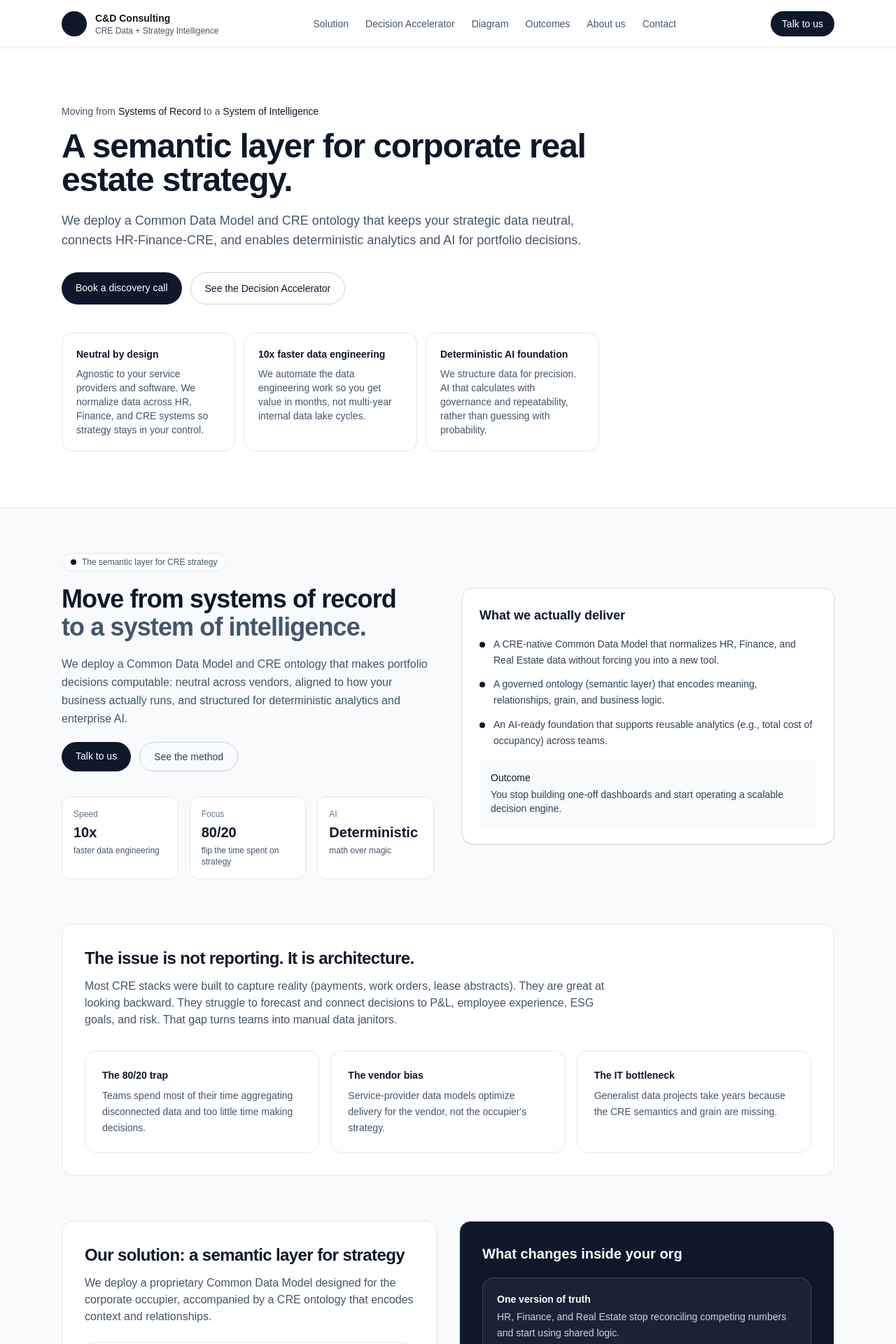
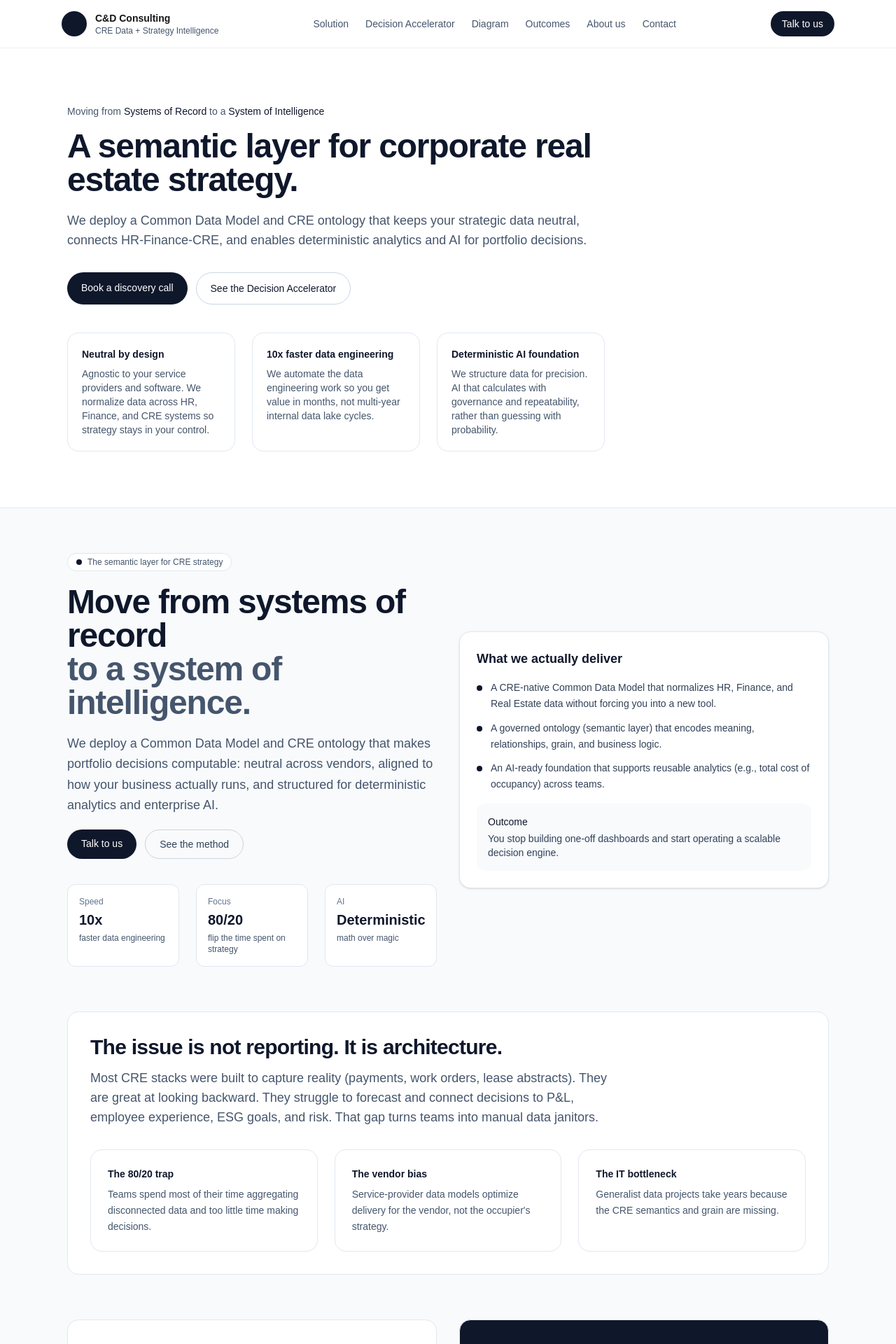
Before and after one commit to gliderhover/cd-consulting-site, a Next.js app: page / in a window 1280 px wide. Shown: the top 1920 px of the page at 70% size. Built offline with nearby package versions, Linux system fonts and the light colour scheme.

Commit message:
reactive screen updated

```diff
--- a/app/page.tsx
+++ b/app/page.tsx
@@ -1,3 +1,4 @@
+import Container from "@/components/Container";
 import DiagramSection from "@/components/DiagramSection";
 import homeContent from "@/content/home.json";
 import solutionContent from "@/content/solution.json";
@@ -160,18 +161,19 @@ export default function Home() {
   return (
     <main className="min-h-screen bg-white text-slate-900">
       {/* Hero */}
-      <section className="mx-auto max-w-6xl px-6 py-16 sm:py-20">
-        <div className="max-w-3xl">
+      <section className="py-16 sm:py-20">
+        <Container>
+          <div className="max-w-3xl">
           <p className="text-sm text-slate-600">
             {heroBadge.prefix ?? ""}
             <span className="font-medium text-slate-900">{heroBadge.emphasisPrimary ?? ""}</span>
             {heroBadge.infix ?? ""}
             <span className="font-medium text-slate-900">{heroBadge.emphasisSecondary ?? ""}</span>
           </p>
-          <h1 className="mt-4 text-4xl font-semibold tracking-tight sm:text-5xl">
+          <h1 className="mt-4 text-3xl font-semibold tracking-tight sm:text-4xl lg:text-5xl">
             {home.heroTitle ?? ""}
           </h1>
-          <p className="mt-5 text-lg text-slate-600">{home.heroSubtitle ?? ""}</p>
+          <p className="mt-5 text-base text-slate-600 sm:text-lg">{home.heroSubtitle ?? ""}</p>
 
           <div className="mt-8 flex flex-wrap gap-3">
             <a
@@ -188,7 +190,7 @@ export default function Home() {
             </a>
           </div>
 
-          <div className="mt-10 grid gap-3 sm:grid-cols-3">
+          <div className="mt-10 grid gap-6 sm:grid-cols-2 lg:grid-cols-3">
             {(home.differentiators ?? []).map((item) => (
               <div
                 key={`${item.title ?? ""}-${item.desc ?? ""}`}
@@ -199,25 +201,28 @@ export default function Home() {
               </div>
             ))}
           </div>
-        </div>
+          </div>
+        </Container>
       </section>
 
       {/* Solution */}
       <section id="solution" className="scroll-mt-24 border-t border-slate-200 bg-slate-50">
-        <div className="mx-auto max-w-6xl px-6 py-16">
-          <section className="grid gap-10 md:grid-cols-2 md:items-center">
+        <Container className="py-16">
+          <section className="grid gap-8 lg:grid-cols-2 lg:items-center">
             <div className="space-y-5">
               <div className="inline-flex items-center gap-2 rounded-full border border-slate-200 bg-white px-3 py-1 text-xs text-slate-600">
                 <span className="h-2 w-2 rounded-full bg-slate-900" />
                 {solution.heroBadge ?? ""}
               </div>
 
-              <h2 className="text-3xl font-semibold tracking-tight text-slate-900 md:text-4xl">
+              <h2 className="text-3xl font-semibold tracking-tight text-slate-900 sm:text-4xl lg:text-5xl">
                 {solution.heroTitle ?? ""}
                 <span className="block text-slate-600">{solution.heroTitleAccent ?? ""}</span>
               </h2>
 
-              <p className="text-base leading-relaxed text-slate-600">{solution.heroBody ?? ""}</p>
+              <p className="text-base leading-relaxed text-slate-600 sm:text-lg">
+                {solution.heroBody ?? ""}
+              </p>
 
               <div className="flex flex-wrap gap-3">
                 <a
@@ -234,7 +239,7 @@ export default function Home() {
                 </a>
               </div>
 
-              <div className="grid grid-cols-3 gap-4 pt-4 text-sm">
+              <div className="grid gap-6 pt-4 text-sm sm:grid-cols-2 lg:grid-cols-3">
                 {(solution.stats ?? []).map((stat) => (
                   <SolutionStat
                     key={`${stat.label ?? ""}-${stat.value ?? ""}`}
@@ -277,13 +282,13 @@ export default function Home() {
           <section className="mt-16">
             <div className="rounded-2xl border border-slate-200 bg-white p-8">
               <div className="max-w-3xl space-y-3">
-                <h3 className="text-2xl font-semibold tracking-tight text-slate-900">
+                <h3 className="text-2xl font-semibold tracking-tight text-slate-900 sm:text-3xl">
                   {problem.title ?? ""}
                 </h3>
-                <p className="text-slate-600">{problem.body ?? ""}</p>
+                <p className="text-slate-600 sm:text-lg">{problem.body ?? ""}</p>
               </div>
 
-              <div className="mt-8 grid gap-4 md:grid-cols-3">
+              <div className="mt-8 grid gap-6 sm:grid-cols-2 lg:grid-cols-3">
                 {(problem.cards ?? []).map((card) => (
                   <SolutionCard
                     key={`${card.title ?? ""}-${card.body ?? ""}`}
@@ -296,12 +301,12 @@ export default function Home() {
           </section>
 
           <section className="mt-16">
-            <div className="grid gap-8 md:grid-cols-2">
+            <div className="grid gap-8 lg:grid-cols-2">
               <div className="rounded-2xl border border-slate-200 bg-white p-8">
-                <h3 className="text-2xl font-semibold tracking-tight text-slate-900">
+                <h3 className="text-2xl font-semibold tracking-tight text-slate-900 sm:text-3xl">
                   {solutionCore.title ?? ""}
                 </h3>
-                <p className="mt-3 text-slate-600">{solutionCore.body ?? ""}</p>
+                <p className="mt-3 text-slate-600 sm:text-lg">{solutionCore.body ?? ""}</p>
 
                 <div className="mt-6 space-y-4">
                   {(solutionCore.features ?? []).map((feature) => (
@@ -315,7 +320,7 @@ export default function Home() {
               </div>
 
               <div className="rounded-2xl border border-slate-200 bg-slate-900 p-8 text-white">
-                <h3 className="text-xl font-semibold">{orgChange.title ?? ""}</h3>
+                <h3 className="text-xl font-semibold sm:text-2xl">{orgChange.title ?? ""}</h3>
 
                 <div className="mt-5 grid gap-4">
                   {(orgChange.cards ?? []).map((card) => (
@@ -339,14 +344,14 @@ export default function Home() {
 
           <section className="mt-16">
             <div className="rounded-2xl border border-slate-200 bg-white p-8">
-              <h3 className="text-2xl font-semibold tracking-tight text-slate-900">
+              <h3 className="text-2xl font-semibold tracking-tight text-slate-900 sm:text-3xl">
                 {valueDelivered.title ?? ""}
               </h3>
-              <p className="mt-2 max-w-3xl text-slate-600">
+              <p className="mt-2 max-w-3xl text-slate-600 sm:text-lg">
                 {valueDelivered.body ?? ""}
               </p>
 
-              <div className="mt-8 grid gap-4 md:grid-cols-2">
+              <div className="mt-8 grid gap-8 lg:grid-cols-2">
                 {(valueDelivered.items ?? []).map((item) => (
                   <SolutionValue
                     key={`${item.title ?? ""}-${item.body ?? ""}`}
@@ -362,10 +367,10 @@ export default function Home() {
             <div className="rounded-2xl border border-slate-200 bg-slate-50 p-8">
               <div className="flex flex-col gap-4 md:flex-row md:items-center md:justify-between">
                 <div>
-                  <h3 className="text-xl font-semibold text-slate-900">
+                  <h3 className="text-xl font-semibold text-slate-900 sm:text-2xl">
                     {solutionCta.title ?? ""}
                   </h3>
-                  <p className="mt-1 text-slate-600">{solutionCta.body ?? ""}</p>
+                  <p className="mt-1 text-slate-600 sm:text-lg">{solutionCta.body ?? ""}</p>
                 </div>
                 <div className="flex gap-3">
                   <a
@@ -384,7 +389,7 @@ export default function Home() {
               </div>
             </div>
           </section>
-        </div>
+        </Container>
       </section>
 
       {/* Decision Accelerator */}
@@ -392,19 +397,19 @@ export default function Home() {
         id="decision-accelerator"
         className="scroll-mt-24 border-t border-slate-200"
       >
-        <div className="mx-auto max-w-6xl px-6 py-16">
-          <section className="grid gap-10 md:grid-cols-2 md:items-center">
+        <Container className="py-16">
+          <section className="grid gap-8 lg:grid-cols-2 lg:items-center">
             <div className="space-y-5">
               <div className="inline-flex items-center gap-2 rounded-full border border-slate-200 bg-white px-3 py-1 text-xs text-slate-600">
                 <span className="h-2 w-2 rounded-full bg-slate-900" />
                 {decisionAccelerator.heroBadge ?? ""}
               </div>
 
-              <h2 className="text-3xl font-semibold tracking-tight text-slate-900 md:text-4xl">
+              <h2 className="text-3xl font-semibold tracking-tight text-slate-900 sm:text-4xl lg:text-5xl">
                 {decisionAccelerator.title ?? ""}
               </h2>
 
-              <p className="text-base leading-relaxed text-slate-600">
+              <p className="text-base leading-relaxed text-slate-600 sm:text-lg">
                 {decisionAccelerator.subtitle ?? ""}
               </p>
 
@@ -423,7 +428,7 @@ export default function Home() {
                 </a>
               </div>
 
-              <div className="grid grid-cols-3 gap-4 pt-4 text-sm">
+              <div className="grid gap-6 pt-4 text-sm sm:grid-cols-2 lg:grid-cols-3">
                 {(decisionAccelerator.stats ?? []).map((stat) => (
                   <DecisionStat
                     key={`${stat.label ?? ""}-${stat.value ?? ""}`}
@@ -458,10 +463,10 @@ export default function Home() {
             <div className="rounded-2xl border border-slate-200 bg-white p-8">
               <div className="flex flex-col gap-3 md:flex-row md:items-end md:justify-between">
                 <div className="max-w-3xl">
-                  <h3 className="text-2xl font-semibold tracking-tight text-slate-900">
+                  <h3 className="text-2xl font-semibold tracking-tight text-slate-900 sm:text-3xl">
                     {decisionAccelerator.howTitle ?? ""}
                   </h3>
-                  <p className="mt-2 text-slate-600">
+                  <p className="mt-2 text-slate-600 sm:text-lg">
                     {decisionAccelerator.howSubtitle ?? ""}
                   </p>
                 </div>
@@ -473,7 +478,7 @@ export default function Home() {
                 </div>
               </div>
 
-              <div className="mt-8 grid gap-4 md:grid-cols-3">
+              <div className="mt-8 grid gap-6 sm:grid-cols-2 lg:grid-cols-3">
                 {(decisionAccelerator.steps ?? []).map((step) => (
                   <DecisionStep
                     key={`${step.step ?? ""}-${step.title ?? ""}`}
@@ -490,7 +495,7 @@ export default function Home() {
                 <div className="text-sm font-medium text-slate-900">
                   {decisionAccelerator.doNotDoTitle ?? ""}
                 </div>
-                <div className="mt-2 grid gap-2 text-sm text-slate-700 md:grid-cols-3">
+                <div className="mt-2 grid gap-2 text-sm text-slate-700 sm:grid-cols-2 lg:grid-cols-3">
                   {(decisionAccelerator.doNotDoItems ?? []).map((item) => (
                     <span key={item}>• {item}</span>
                   ))}
@@ -500,7 +505,7 @@ export default function Home() {
           </section>
 
           <section className="mt-16">
-            <div className="grid gap-8 md:grid-cols-2">
+            <div className="grid gap-8 lg:grid-cols-2">
               <DecisionPanel
                 title={decisionAccelerator.panelLeftTitle ?? ""}
                 items={decisionAccelerator.panelLeft ?? []}
@@ -516,10 +521,12 @@ export default function Home() {
             <div className="rounded-2xl border border-slate-200 bg-slate-50 p-8">
               <div className="flex flex-col gap-4 md:flex-row md:items-center md:justify-between">
                 <div>
-                  <h3 className="text-xl font-semibold text-slate-900">
+                  <h3 className="text-xl font-semibold text-slate-900 sm:text-2xl">
                     {decisionAccelerator.ctaTitle ?? ""}
                   </h3>
-                  <p className="mt-1 text-slate-600">{decisionAccelerator.ctaBody ?? ""}</p>
+                  <p className="mt-1 text-slate-600 sm:text-lg">
+                    {decisionAccelerator.ctaBody ?? ""}
+                  </p>
                 </div>
                 <div className="flex gap-3">
                   <a
@@ -538,7 +545,7 @@ export default function Home() {
               </div>
             </div>
           </section>
-        </div>
+        </Container>
       </section>
 
       <DiagramSection />
@@ -684,15 +691,19 @@ function GenericSection(props: {
   const className = ["scroll-mt-24", props.className].filter(Boolean).join(" ");
   return (
     <section id={props.id} className={className}>
-      <div className="mx-auto max-w-6xl px-6 py-16">
-        <h2 className="text-3xl font-semibold">{props.content.title ?? ""}</h2>
-        <p className="mt-4 text-slate-600">{props.content.subtitle ?? ""}</p>
+      <Container className="py-16">
+        <h2 className="text-3xl font-semibold sm:text-4xl lg:text-5xl">
+          {props.content.title ?? ""}
+        </h2>
+        <p className="mt-4 text-base text-slate-600 sm:text-lg">
+          {props.content.subtitle ?? ""}
+        </p>
 
         <div className="mt-10 grid gap-8">
           {(props.content.sections ?? []).map((section, index) => (
             <section key={`${section.heading ?? ""}-${index}`}>
               <h3 className="text-xl font-semibold">{section.heading ?? ""}</h3>
-              <p className="mt-3 text-slate-600">{section.body ?? ""}</p>
+              <p className="mt-3 text-slate-600 sm:text-lg">{section.body ?? ""}</p>
               {(section.bullets ?? []).length > 0 && (
                 <ul className="mt-4 list-disc pl-5 text-slate-600">
                   {(section.bullets ?? []).map((bullet) => (
@@ -714,7 +725,7 @@ function GenericSection(props: {
             </a>
           </div>
         ) : null}
-      </div>
+      </Container>
     </section>
   );
 }
@@ -725,22 +736,24 @@ function AboutSection(props: { content: Partial<AboutContent> }) {
 
   return (
     <section id="about" className="scroll-mt-24 border-t border-slate-200">
-      <div className="mx-auto max-w-6xl px-6 py-16">
+      <Container className="py-16">
         {props.content.kicker ? (
           <p className="text-xs font-semibold uppercase tracking-wide text-slate-500">
             {props.content.kicker}
           </p>
         ) : null}
-        <h2 className="mt-2 text-3xl font-semibold text-slate-900">
+        <h2 className="mt-2 text-3xl font-semibold text-slate-900 sm:text-4xl lg:text-5xl">
           {props.content.title ?? ""}
         </h2>
-        <p className="mt-4 max-w-3xl text-slate-600">{props.content.body ?? ""}</p>
+        <p className="mt-4 max-w-3xl text-base text-slate-600 sm:text-lg">
+          {props.content.body ?? ""}
+        </p>
 
         <div className="mt-10">
           <h3 className="text-xl font-semibold text-slate-900">
             {props.content.foundersTitle ?? ""}
           </h3>
-          <div className="mt-6 grid gap-6 md:grid-cols-2">
+          <div className="mt-6 grid gap-8 lg:grid-cols-2">
             {founders.map((founder, index) => (
               <div
                 key={`${founder.name ?? ""}-${index}`}
@@ -792,7 +805,7 @@ function AboutSection(props: { content: Partial<AboutContent> }) {
             </ul>
           </div>
         ) : null}
-      </div>
+      </Container>
     </section>
   );
 }
@@ -803,11 +816,13 @@ function ContactSection(props: { content: Partial<ContactContent> }) {
 
   return (
     <section id="contact" className="scroll-mt-24 border-t border-slate-200 bg-slate-50">
-      <div className="mx-auto max-w-6xl px-6 py-16">
-        <h2 className="text-3xl font-semibold text-slate-900">
+      <Container className="py-16">
+        <h2 className="text-3xl font-semibold text-slate-900 sm:text-4xl lg:text-5xl">
           {props.content.title ?? ""}
         </h2>
-        <p className="mt-4 max-w-3xl text-slate-600">{description}</p>
+        <p className="mt-4 max-w-3xl text-base text-slate-600 sm:text-lg">
+          {description}
+        </p>
 
         {email ? (
           <div className="mt-6 text-sm text-slate-600">
@@ -845,7 +860,7 @@ function ContactSection(props: { content: Partial<ContactContent> }) {
         </div>
 
         <div className="mt-4 text-xs text-slate-500">Response time: 1–2 business days.</div>
-      </div>
+      </Container>
     </section>
   );
 }
--- /dev/null
+++ b/components/Container.tsx
@@ -0,0 +1,12 @@
+type ContainerProps = {
+  children: React.ReactNode;
+  className?: string;
+};
+
+export default function Container({ children, className }: ContainerProps) {
+  return (
+    <div className={`mx-auto w-full max-w-6xl px-4 sm:px-6 lg:px-8 ${className ?? ""}`.trim()}>
+      {children}
+    </div>
+  );
+}
--- a/components/DiagramSection.tsx
+++ b/components/DiagramSection.tsx
@@ -1,11 +1,12 @@
+import Container from "@/components/Container";
 import DiagramGate from "@/components/DiagramGate";
 
 export default function DiagramSection() {
   return (
     <section id="diagram" className="scroll-mt-24 border-t border-slate-200 bg-slate-50">
-      <div className="mx-auto max-w-6xl px-6 py-16">
+      <Container className="py-16">
         <DiagramGate mode="inline" />
-      </div>
+      </Container>
     </section>
   );
 }
```
Also changed, not shown: components/DiagramGate.tsx (+7 -5 lines).
